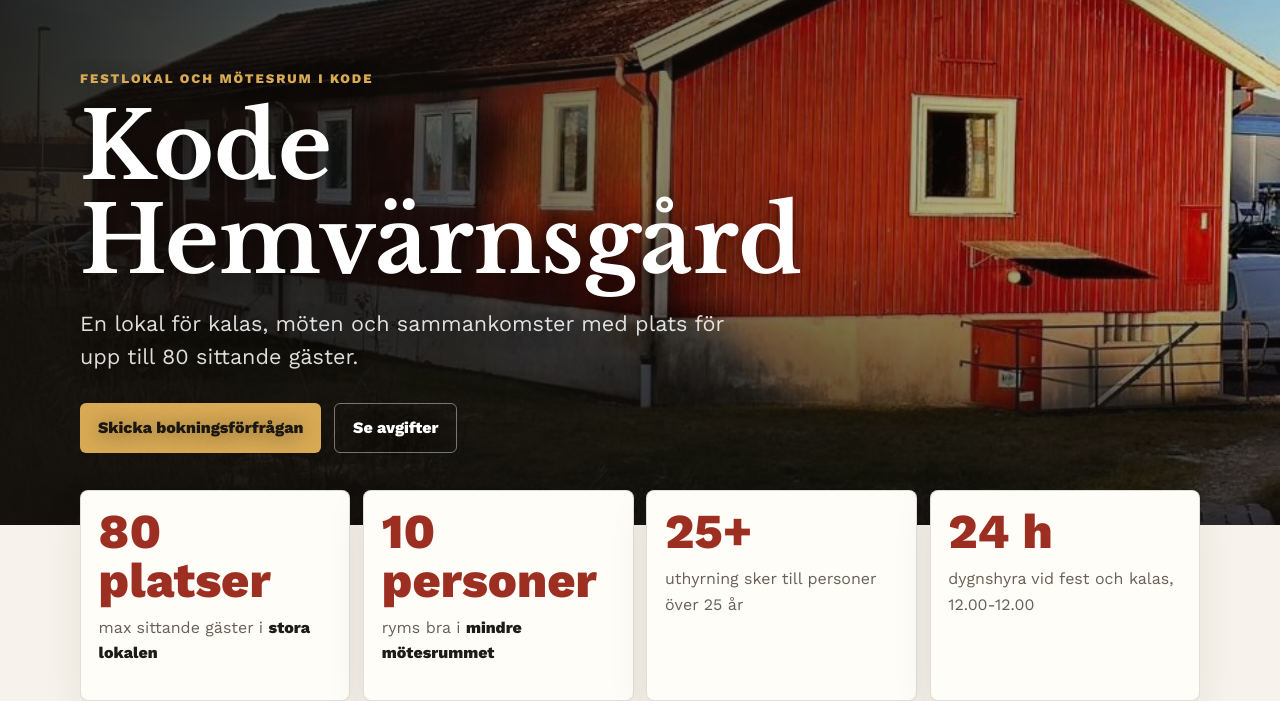
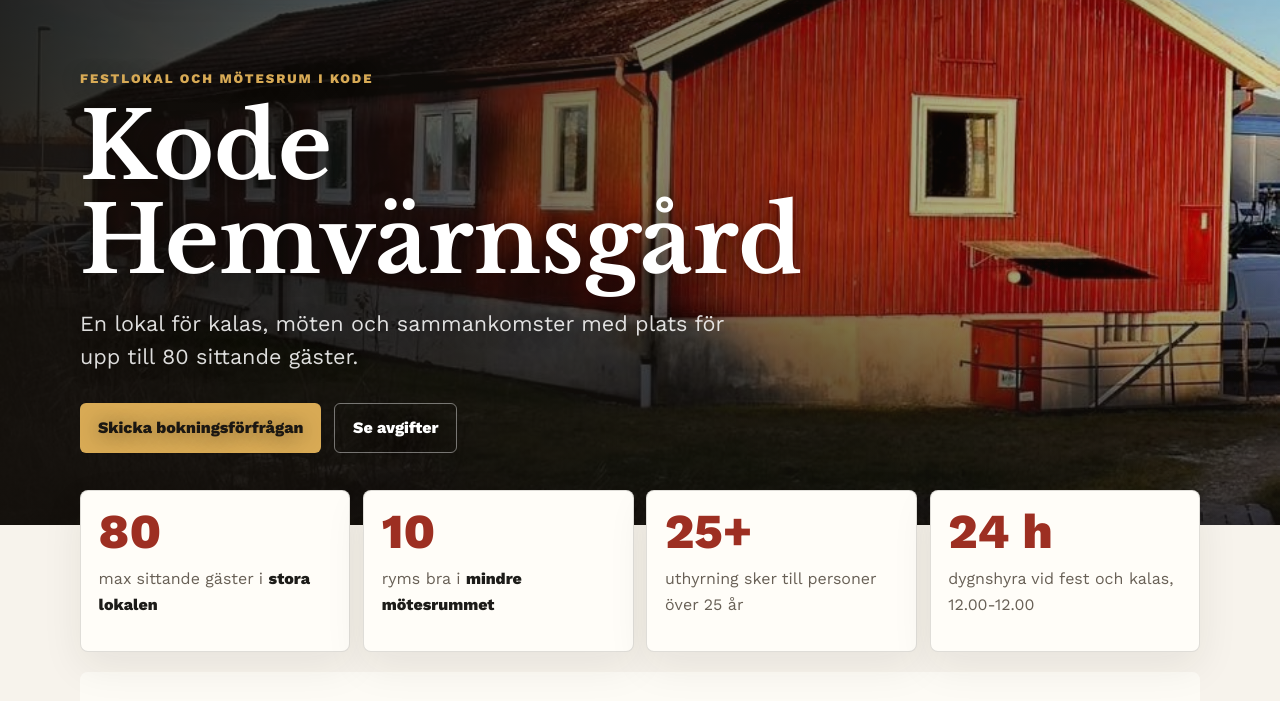
Before and after one commit to PontusEdvardsson/kode-hemvarnsgard, a plain HTML site: page index.html in a window 1280 px wide. Shown: the part 83-784 px from the top of the page. Drawn offline with nearby package versions, Linux system fonts and the light colour scheme.

Commit message:
Simplify quick fact numbers

```diff
--- a/index.html
+++ b/index.html
@@ -63,11 +63,11 @@
 
     <section class="quick-facts" aria-label="Snabbfakta">
       <article>
-        <span>80 platser</span>
+        <span>80</span>
         <p>max sittande gäster i <strong>stora lokalen</strong></p>
       </article>
       <article>
-        <span>10 personer</span>
+        <span>10</span>
         <p>ryms bra i <strong>mindre mötesrummet</strong></p>
       </article>
       <article>
```
